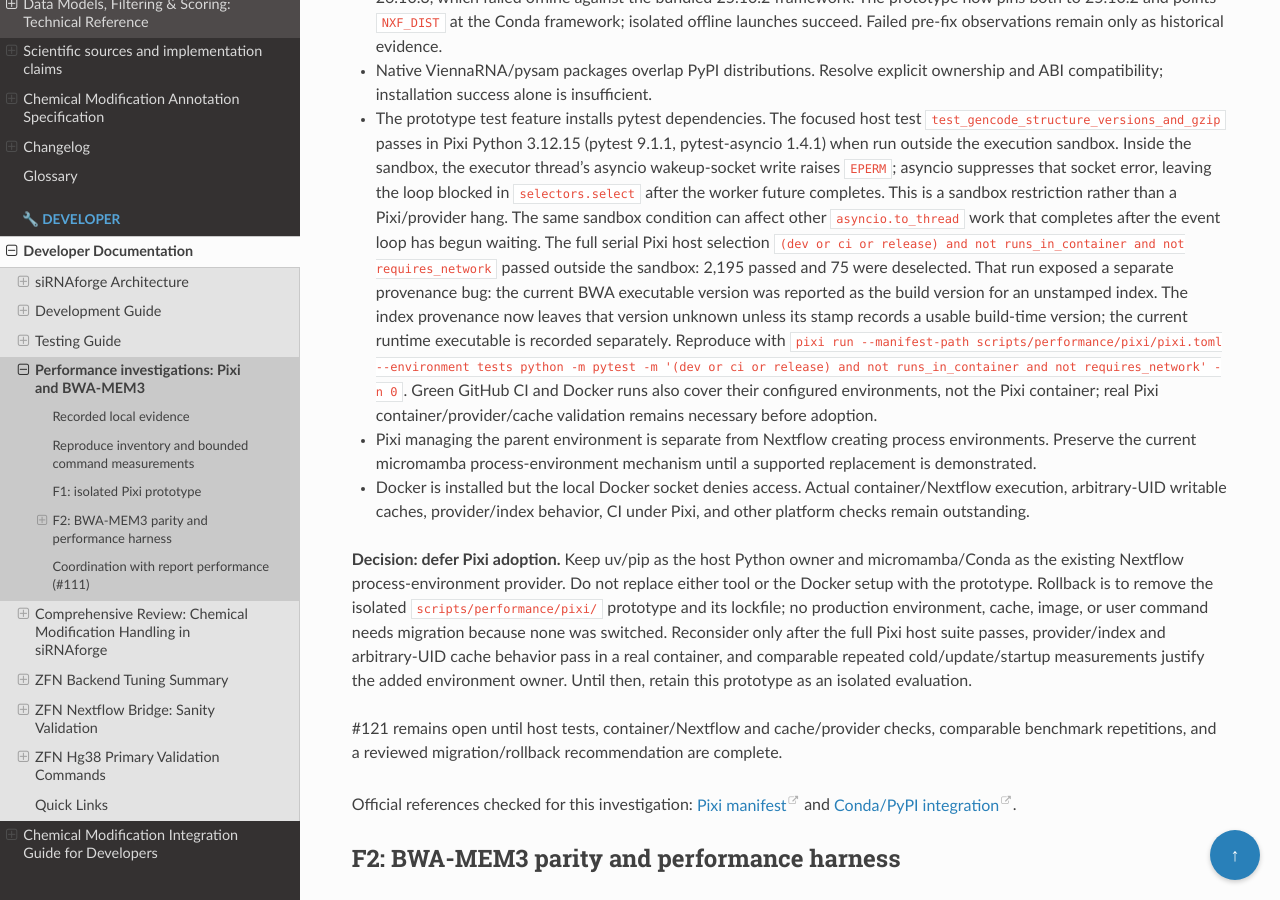
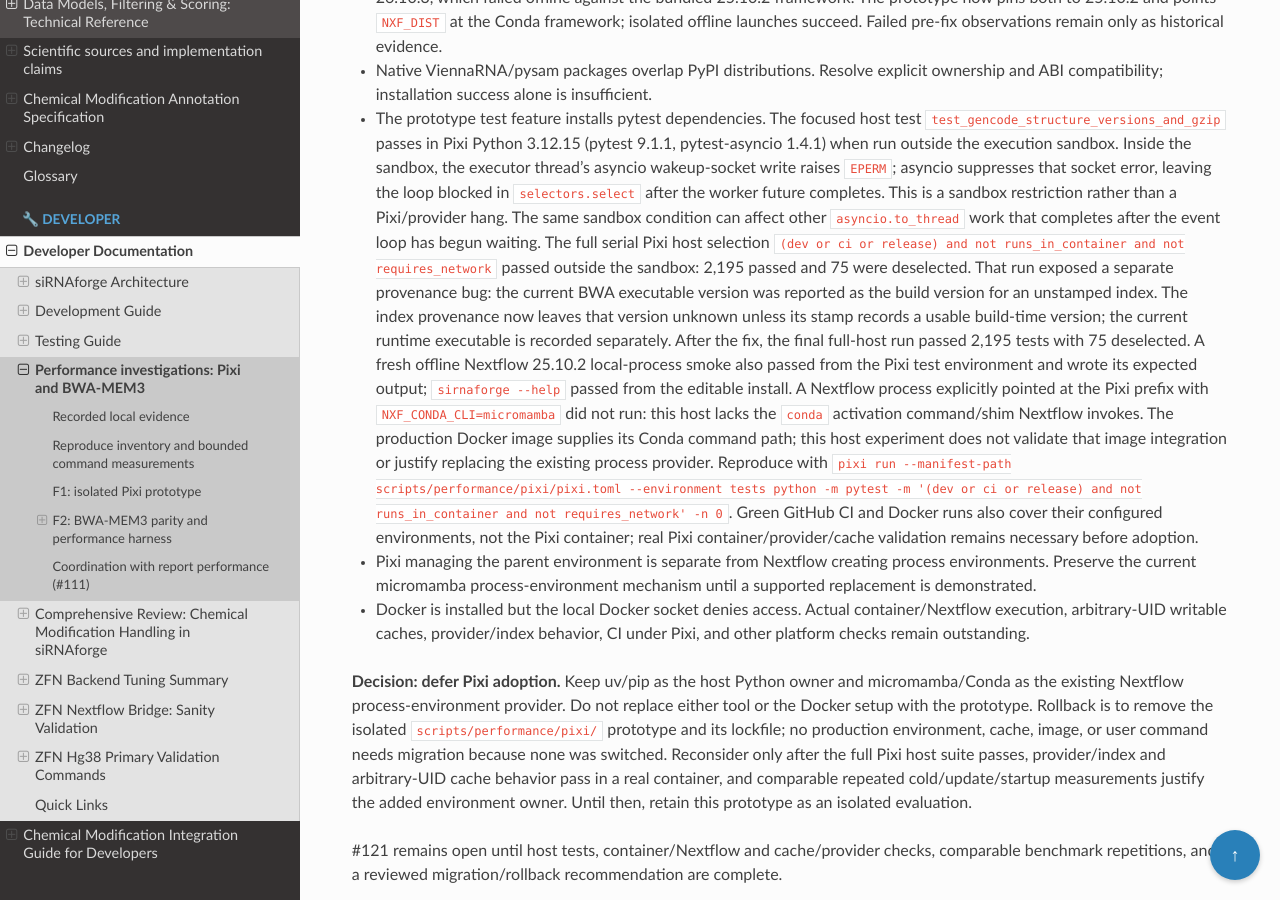
Before and after one commit to Austin-s-h/sirnaforge, a Sphinx documentation site: the page built from docs/developer/performance_review.md, in a window 1280 px wide and 900 px high, scrolled down 2531 px. Built offline with Sphinx 7.4.7 and the Read the Docs theme 3.1.0, drawn with Linux system fonts in a browser that asks for light colours.

Commit message:
Record Pixi offline workflow smoke evidence

```diff
--- a/docs/developer/performance_review.md
+++ b/docs/developer/performance_review.md
@@ -133,7 +133,15 @@
   exposed a separate provenance bug: the current BWA executable version was
   reported as the build version for an unstamped index. The index provenance
   now leaves that version unknown unless its stamp records a usable build-time
-  version; the current runtime executable is recorded separately.
+  version; the current runtime executable is recorded separately. After the
+  fix, the final full-host run passed 2,195 tests with 75 deselected. A fresh
+  offline Nextflow 25.10.2 local-process smoke also passed from the Pixi test
+  environment and wrote its expected output; `sirnaforge --help` passed from
+  the editable install. A Nextflow process explicitly pointed at the Pixi
+  prefix with `NXF_CONDA_CLI=micromamba` did not run: this host lacks the
+  `conda` activation command/shim Nextflow invokes. The production Docker image
+  supplies its Conda command path; this host experiment does not validate that
+  image integration or justify replacing the existing process provider.
   Reproduce with `pixi run --manifest-path scripts/performance/pixi/pixi.toml
   --environment tests python -m pytest -m '(dev or ci or release) and not
   runs_in_container and not requires_network' -n 0`. Green GitHub CI and Docker
```
